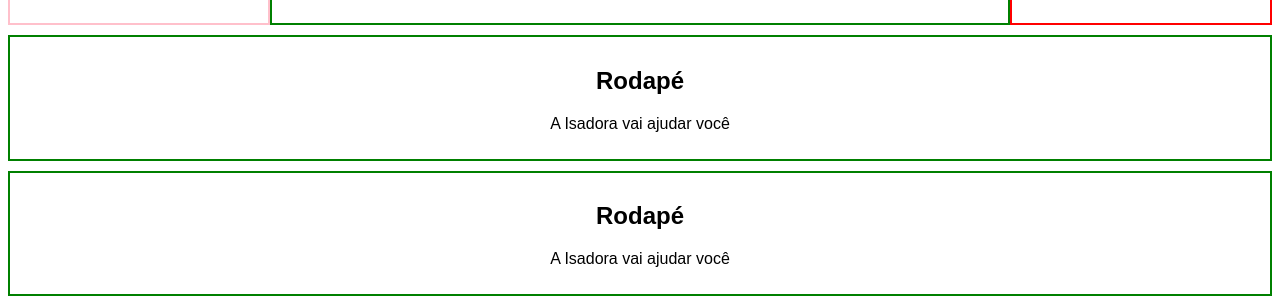
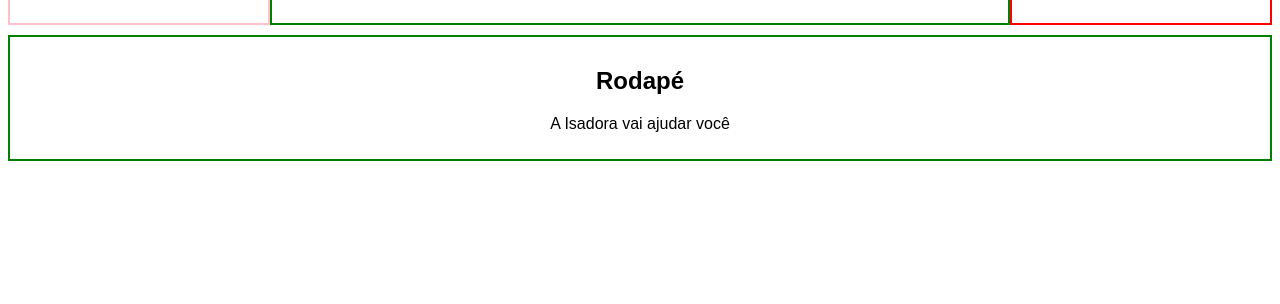
Before and after one commit to Isadora-sudo/AVALIACAO, a plain HTML site: page contatos.html in a window 1280 px wide. Shown: the part 759-1063 px from the top of the page. After the commit the page ends 928 px from the top, so only its background shows below. Drawn offline with Linux system fonts and the light colour scheme.

Commit message:
Update contatos.html

```diff
--- a/contatos.html
+++ b/contatos.html
@@ -49,12 +49,3 @@
   </div>
 </body>
 </html>
-    </div>
-
-    <div id="rodape">
-      <h2>Rodapé</h2>
-      <p>A Isadora vai ajudar você</p>
-    </div>
-  </div>
-</body>
-</html>
```
